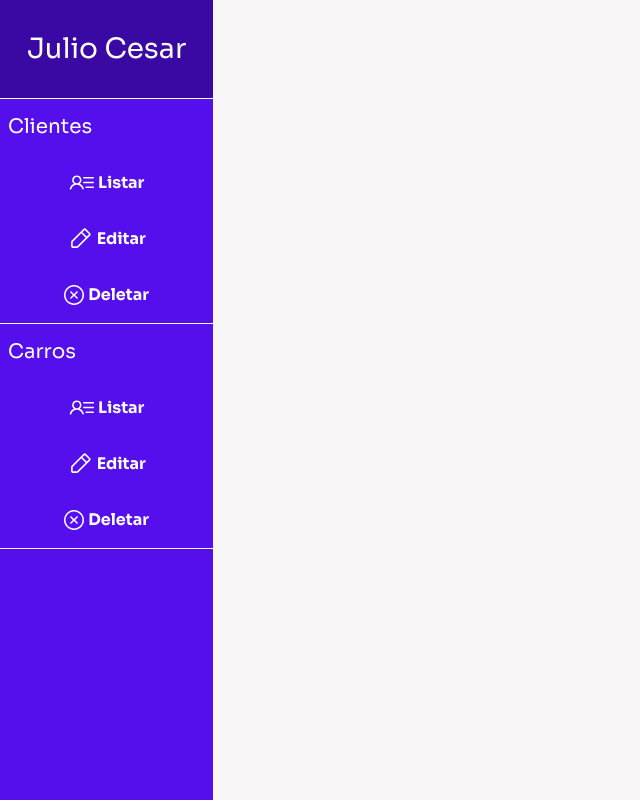
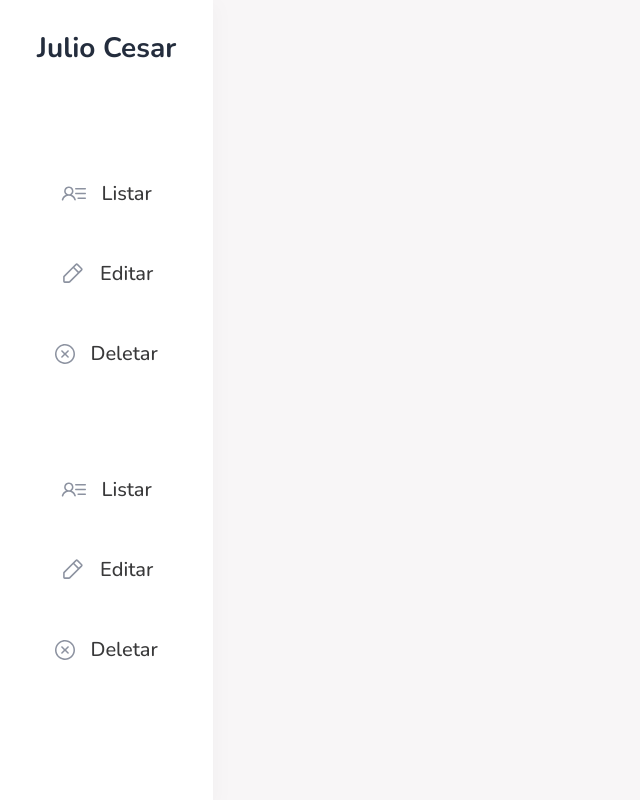
Before and after one commit to ruanthow/Projeto-Locadrive, a PHP site: page /gerenciarCliente.html in a window 1280 px wide. Shown: the whole page, without its empty margins (0-640 px from the left). Run offline with PHP 8.4, Linux system fonts and the light colour scheme; some libraries are stand-ins or nearby versions.

Commit message:
Mexendo no css da pagina admin

```diff
--- a/src/View/css/gerenciarCliente.css
+++ b/src/View/css/gerenciarCliente.css
@@ -1,30 +1,26 @@
 *{
-    font-family: Sora, sans-serif;
-}
+    font-family: 'Nunito', sans-serif;
 
 .sideMenu{
-
-    background: #550FED;
+    background: #ffffff;
     height: 100vh;
+    filter: drop-shadow(5px 5px 8px rgba(0, 0, 0, 0.021));
 }
 .nameAdm{
     display: flex;
     align-items: center;
     justify-content: center;
-    background-color: #3A09A3;
-    border-bottom: 1px solid white;
 }
 
 .nameAdm h3{
-    color: white;
+    color: #242d3d;
     margin: 32px 0;
-
+    font-weight: 800;
 }
 
 .actionClient{
     display: flex;
     flex-direction: column;
-    border-bottom: 1px solid white;
 }
 
 .actionClient h5{
@@ -33,21 +29,54 @@
 
 }
 
+
+ #btnSearch img{
+    background-color: #5101FF;
+    width: 40px;
+    padding: 10px;
+    border-radius: 10px;
+    margin-left: 70px;
+}
+
+#btnSearch img:hover{
+    background-color: #4b09d8;
+    width: 40px;
+    padding: 10px;
+    border-radius: 10px;
+    margin-left: 70px;
+}
+
+
+
 .btnAction{
     background-color: transparent;
     border: none;
-    height: 40px;
-    margin: 8px 0;
+    height: 60px;
+    margin: 10px;
+    transition: 1s;
 }
 
 .btnAction:hover{
-    background-color: #4009B6;
+    background-color: #202020;
+    border: none;
+    height: 60px;
+    margin: 10px;
+    transition: 0.4s;
+    border-radius: 8px;
+    filter: invert(1);
 }
 
+
+
+
 .btnAction div strong{
-    color: white;
-    margin-left: 4px;
+    color: #39393a;
+    margin-left: 15px;
+    font-size: 20px;
+    font-weight: 500;
 }
+
+
 .iconList, .iconEdit{
     display: flex;
     width: 25px;
--- a/src/View/gerenciarCliente.html
+++ b/src/View/gerenciarCliente.html
@@ -5,7 +5,10 @@
     <meta charset="UTF-8">
     <meta http-equiv="X-UA-Compatible" content="IE=edge">
     <meta name="viewport" content="width=device-width, initial-scale=1.0">
-    <link href="https://fonts.googleapis.com/css2?family=Sora:wght@300;400;600;700&display=swap" rel="stylesheet">
+    <link rel="preconnect" href="https://fonts.googleapis.com">
+    <link rel="preconnect" href="https://fonts.gstatic.com" crossorigin>
+    <link href="https://fonts.googleapis.com/css2?family=Nunito:wght@200;300;400;500;600;700&display=swap"
+        rel="stylesheet">
     <link href="https://cdn.jsdelivr.net/npm/bootstrap@5.0.2/dist/css/bootstrap.min.css" rel="stylesheet"
         integrity="sha384-EVSTQN3/azprG1Anm3QDgpJLIm9Nao0Yz1ztcQTwFspd3yD65VohhpuuCOmLASjC" crossorigin="anonymous">
     <link rel="stylesheet" href="./css/gerenciarCliente.css">
```
Also changed, not shown: other parts of src/View/css/gerenciarCliente.css (+24 -9 lines), src/components/htmlCliente.js (+15 -12 lines), src/View/assets/Arrow - Left.svg (added), src/View/assets/iconDelete.svg, src/View/assets/iconEdit.svg, src/View/assets/iconList.svg, src/View/assets/iconSend.svg.
